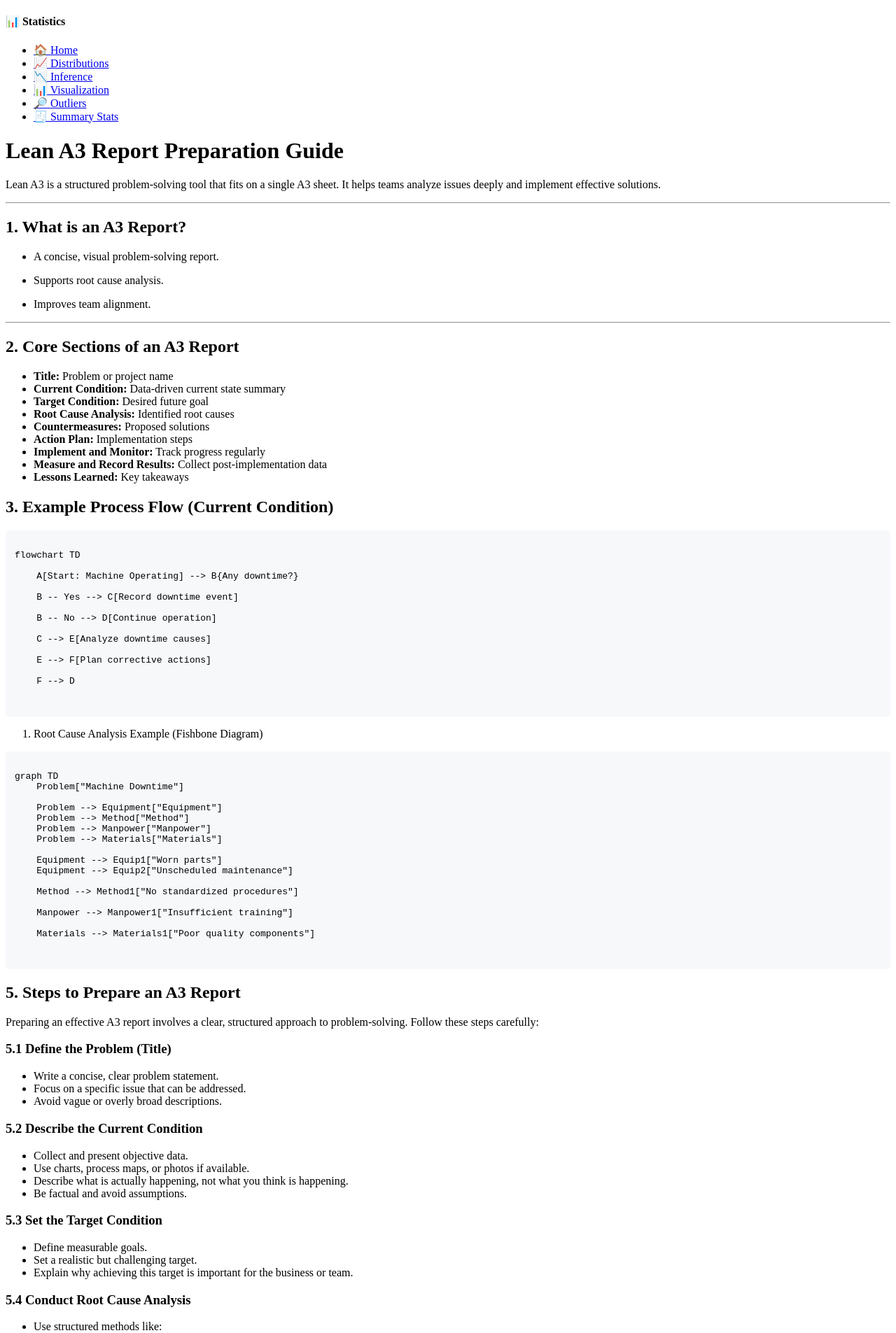
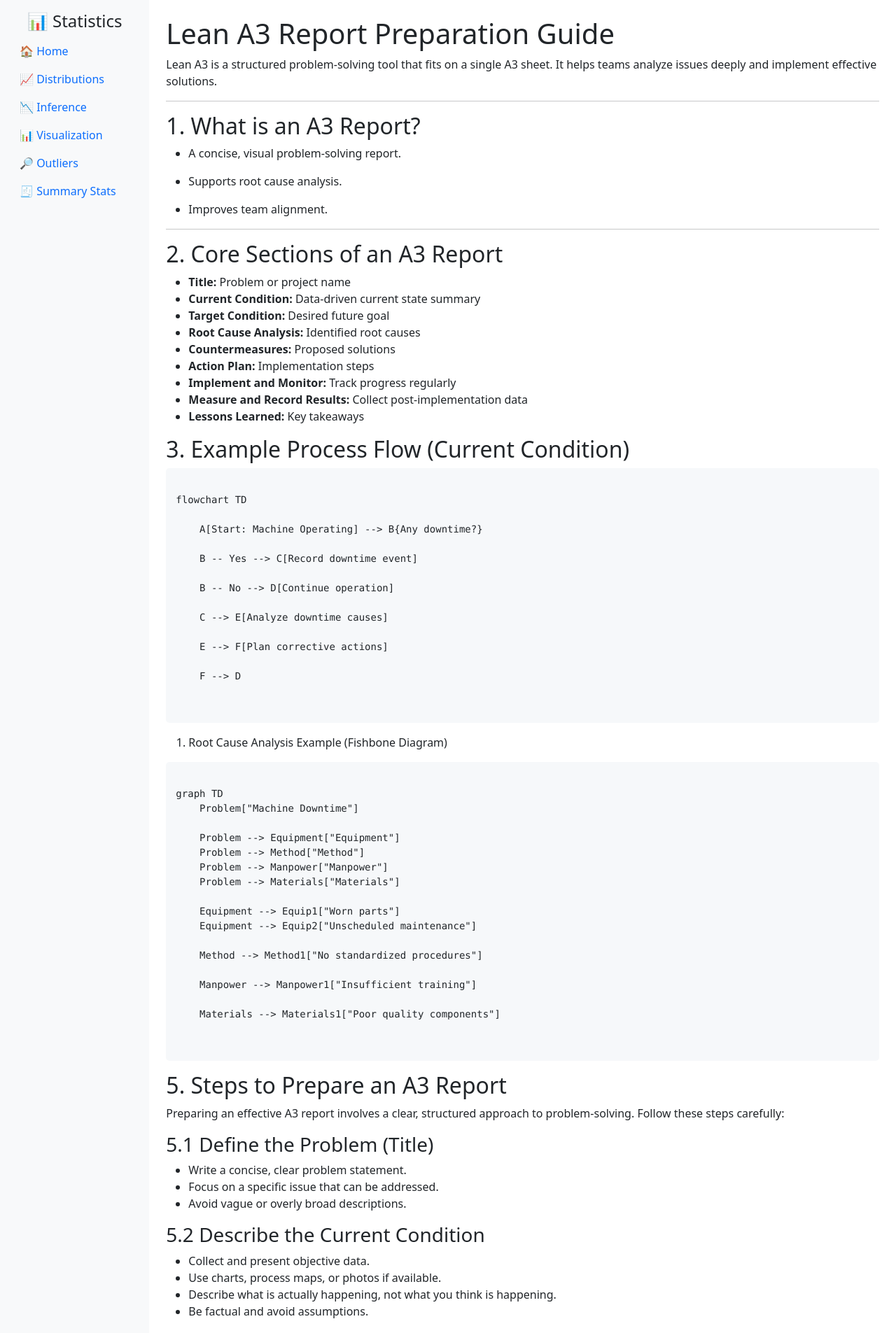
Before and after one commit to buribalkan/LeanTechniques, a Jekyll site: the page built from A3-Report-Preparation-Guide.md, in a window 1280 px wide. Shown: the top 1905 px of the page at 70% size. Built offline with Jekyll 4.4.1, drawn with Linux system fonts in a browser that asks for light colours.

Commit message:
Update default.html

```diff
--- a/_layouts/default.html
+++ b/_layouts/default.html
@@ -37,6 +37,9 @@
       border-radius: 5px;
     }
   </style>
+   <link rel="stylesheet" href="https://cdn.jsdelivr.net/npm/bootstrap@5.3.3/dist/css/bootstrap.min.css">
+  <link rel="stylesheet" href="{{ site.baseurl }}/assets/style.css">
+  <link rel="icon" href="{{ site.baseurl }}/assets/favicon.ico">
 </head>
 <body>
 
```
